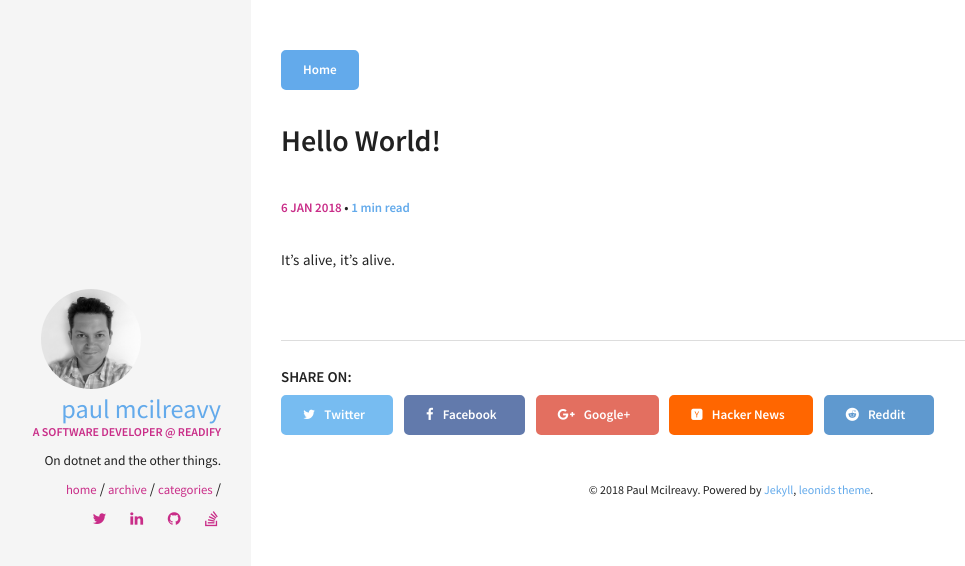
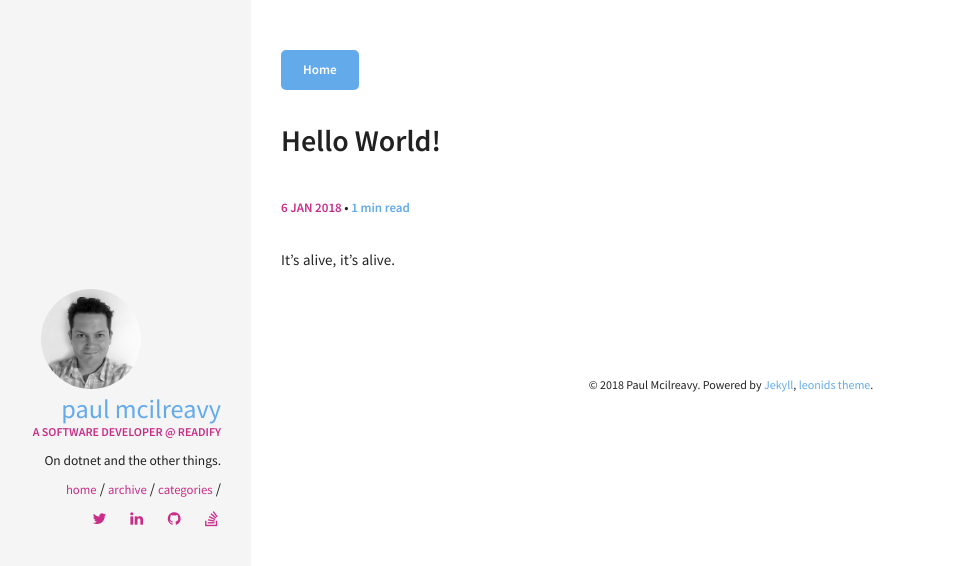
Before and after one commit to pmcilreavy/pmcilreavy.github.io, a Jekyll site: the page built from _posts/2018-01-06-hello-world.md, in a window 1280 px wide. Shown: the top 566 px of the page, without its empty margins (69-1034 px from the left). Built offline with Jekyll 4.4.1, drawn with Linux system fonts in a browser that asks for light colours.

Commit message:
only show share link is post .share == true

```diff
--- a/_layouts/post.html
+++ b/_layouts/post.html
@@ -39,7 +39,7 @@ layout: default
     {{ content }}
   </article>
 </div>
-
+{% if page.share == true %}
 <div class="share-buttons">
   <h6>Share on: </h6>
   <ul>
@@ -60,7 +60,7 @@ layout: default
     </li>
   </ul>
 </div><!-- end share-buttons -->
-
+{% endif %}
 {% if site.owner.disqus-shortname and page.comments == true %}
 <div id="disqus_thread"></div>
 {% include disqus.html %}
```
